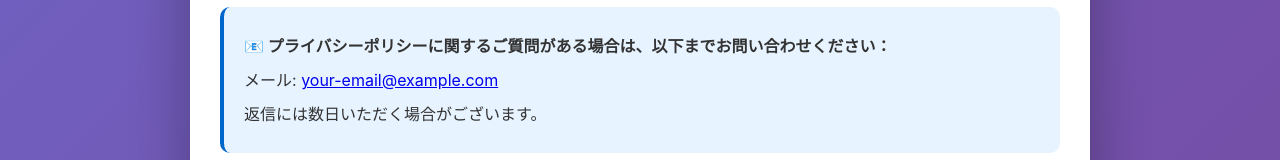
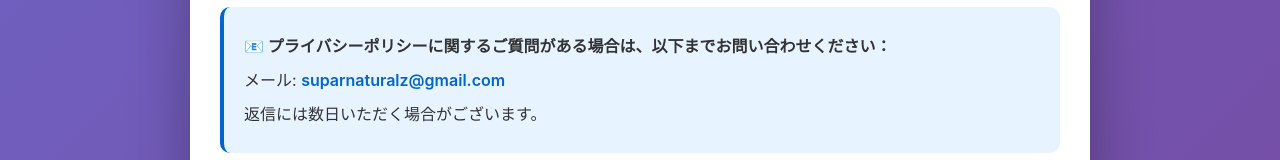
Before and after one commit to takataka12/mp4-privacy-policy, a plain HTML site: page index.html in a window 1280 px wide. Shown: the part 2943-3103 px from the top of the page. Drawn offline with Linux system fonts and the light colour scheme.

Commit message:
Update contact email in index.html

```diff
--- a/index.html
+++ b/index.html
@@ -166,12 +166,14 @@
             margin: 5px 0;
         }
 
-        .icon {
-            display: inline-block;
-            width: 20px;
-            height: 20px;
-            margin-right: 8px;
-            vertical-align: middle;
+        .contact-info a {
+            color: #0066cc;
+            text-decoration: none;
+            font-weight: 600;
+        }
+
+        .contact-info a:hover {
+            text-decoration: underline;
         }
 
         @media (max-width: 768px) {
@@ -279,7 +281,7 @@
                 <h2>お問い合わせ</h2>
                 <div class="contact-info">
                     <p><strong>📧 プライバシーポリシーに関するご質問がある場合は、以下までお問い合わせください：</strong></p>
-                    <p>メール: <a href="mailto:your-email@example.com">your-email@example.com</a></p>
+                    <p>メール: <a href="mailto:suparnaturalz@gmail.com">suparnaturalz@gmail.com</a></p>
                     <p>返信には数日いただく場合がございます。</p>
                 </div>
 
@@ -354,7 +356,7 @@
                 <h2>Contact Us</h2>
                 <div class="contact-info">
                     <p><strong>📧 If you have any questions about this Privacy Policy, please contact us at:</strong></p>
-                    <p>Email: <a href="mailto:your-email@example.com">your-email@example.com</a></p>
+                    <p>Email: <a href="mailto:suparnaturalz@gmail.com">suparnaturalz@gmail.com</a></p>
                     <p>Please allow a few days for a response.</p>
                 </div>
 
```
